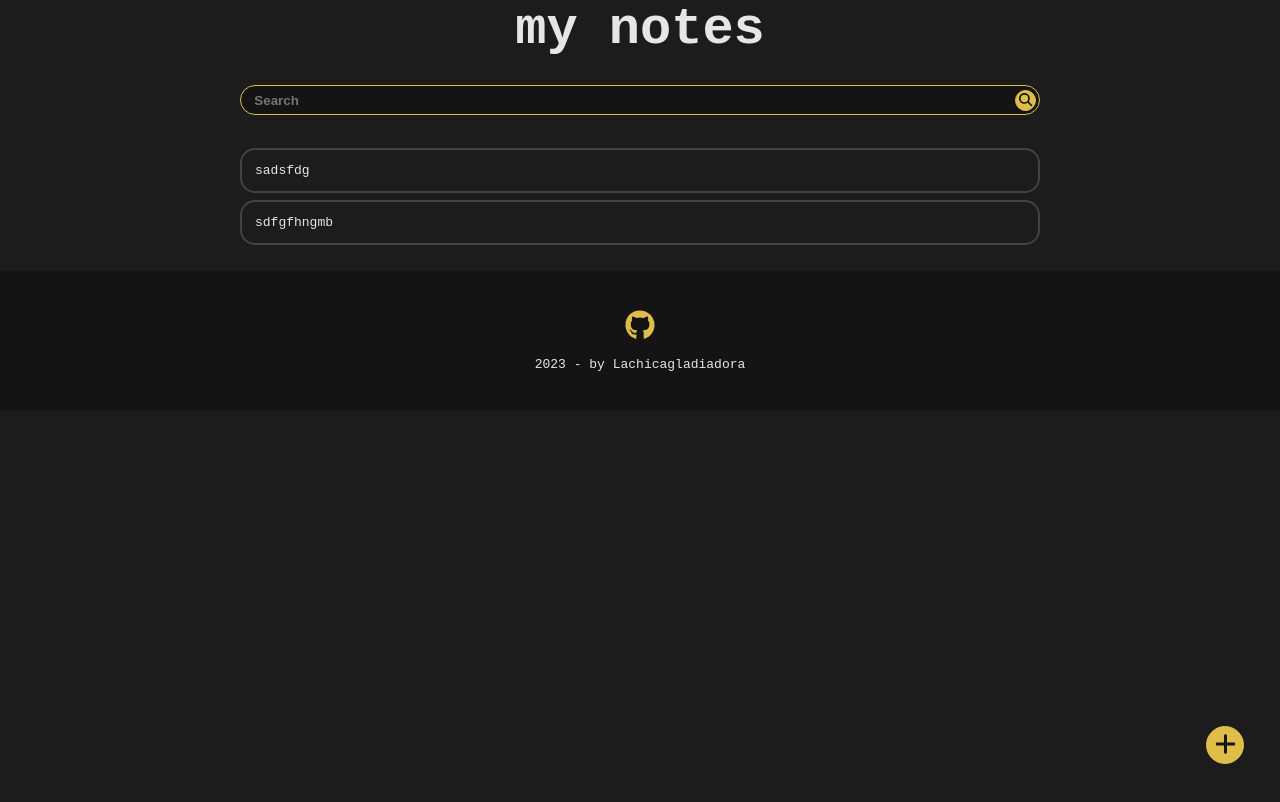
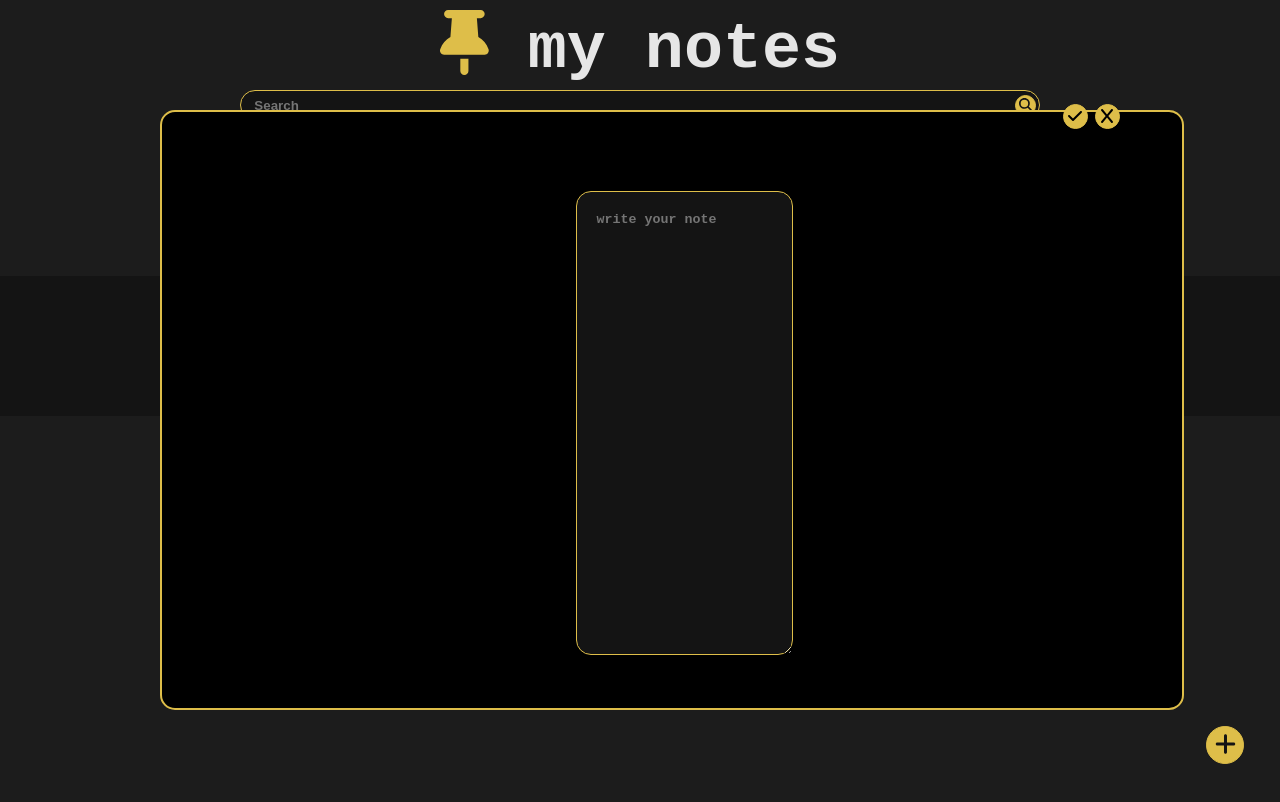
Before and after one commit to Lachicagladiadora/notes-app, a React (Vite) app: page / in a window 1280 px wide. Both pictures are taken after a click on the button 1225 px from the left and 745 px from the top of the page. Shown: the top 802 px of the page. Built offline with nearby package versions, Linux system fonts and the light colour scheme.

Commit message:
form for add note

```diff
--- a/src/App.tsx
+++ b/src/App.tsx
@@ -3,7 +3,9 @@ import './App.css'
 import { IconButton } from './components/IconButton'
 import { Input } from './components/Input'
 import { Note } from './components/Note'
+import { NoteForm } from './components/NoteForm'
 import { Form } from './components/Form'
+import { FontAwesomeIcon } from '@fortawesome/react-fontawesome'
 
 type NoteItem = {id:string, content: string}
 const noteList:NoteItem[] = [{
@@ -29,17 +31,22 @@ const renderList = (noteList:NoteItem[]) => {
   }))
 }
 
-const displayAddNoteForm = () => {
-  const [contentCopy, setContentCopy] = useState('content')
-  return(
-    <Form id={''} content={''}  onChange={()=>console.log('hi')}>
-      {<>
-        <Input id={""} placeholder='write your note' value={contentCopy} onChange={(e)=>setContentCopy(e.target.value)}/>
-        <IconButton id={""} title={"save note"} icon={"check"} onClick={()=>{}}/>
-        <IconButton id={""} title={"cancel"} icon={"x"} onClick={()=>{}}/>
-      </>}
-    </Form>
-  )
+const displayAddNoteForm = ({}:NoteItem[]):void => {
+  // const [contentCopy, setContentCopy] = useState('content')
+  // return(
+  //   <NoteForm id='' content=''onChange={() => (console.log('I am form from add note'))}>
+
+  //   </NoteForm>
+  // )
+  // return(
+  //   <Form id={''} content={''}  onChange={()=>console.log('hi')}>
+      // {<>
+      //   <Input id={""} placeholder='write your note' value={contentCopy} onChange={(e)=>setContentCopy(e.target.value)}/>
+      //   <IconButton id={""} title={"save note"} icon={"check"} onClick={()=>{}}/>
+      //   <IconButton id={""} title={"cancel"} icon={"x"} onClick={()=>{}}/>
+      // </>}
+  //   </Form>
+  // )
 }
 
 
@@ -48,18 +55,24 @@ const displayAddNoteForm = () => {
 
 function App() {
   const [displayAddNoteForm, setDisplayAddNoteForm] = useState(false)
+  const [contentCopy, setContentCopy] = useState('content')
+
   return(
     <>
       <h1
         style={{
           textAlign: 'center',
-          fontSize:'4em',
+          fontSize:'5em',
           marginBottom: '3px',
+          marginTop:'10px',
         }}
       >
-        my notes
+        <FontAwesomeIcon icon={'thumbtack'} style={{color:'#debe49'}}/> my notes
       </h1>
-      {displayAddNoteForm && <Form></Form>}
+      {displayAddNoteForm && <Form id={''} content={''} children={<>
+        <IconButton id={""} title={"save note"} icon={"check"} onClick={() => { } } style={{zoom: '120%', position:'fixed', top:'6.5em', right:'12em', background:'#debe49', color:'black' }}/>
+        <IconButton id={""} title={"cancel"} icon={"x"} onClick={() => { } } style={{zoom:'120%', position:'fixed', top:'6.5em', right:'10em', background:'#debe49', color:'black' }}/>
+      </>} onChange={(e:Event) => setContentCopy(e.target.value) }></Form>}
       <div
         style={{
           maxWidth: '800px',
@@ -87,7 +100,6 @@ function App() {
 
         {renderList(noteList)}
 
-        {displayAddNoteForm}
 
         <IconButton
           id='add-note-button'
--- a/src/components/Form.tsx
+++ b/src/components/Form.tsx
@@ -1,10 +1,10 @@
-import { CSSProperties } from "react"
+import { CSSProperties, ReactFragment } from "react"
 
 type FormProps = {
   id: string,
   content: string,
-  onChange: ()=>{},
-  children: JSX.Element,
+  onChange?: ()=>{},
+  children: JSX.Element | ReactFragment,
   style?:CSSProperties
 }
 
@@ -13,12 +13,36 @@ export const Form = ({id, content, onChange: onChange, children, style}:FormProp
     <form
       id={id}
       content={content}
-      onChange={onChange}
+
       style={{
-        margin: '2em',
+        margin: '4em 2.5em 2em 4em',
+        background: 'black',
+        border:'solid 2px #debe49',
+        width: '80%',
+        height: '75%',
+        borderRadius: '15px',
+        padding: '2em',
+        display:'flex',
+        justifyContent: 'center',
+        position:'fixed',
+        bottom: '4rem',
+        right: '4rem',
         ...style
       }}
     >
+      <textarea name="write" id={id}  placeholder='write your note' value={''} onChange={onChange}
+        style={{
+          borderRadius: '15px',
+          borderStyle: 'none',
+          padding: '1.5em 1.5em',
+          marginTop:'4em',
+          marginRight: '-25px',
+          border:'solid 1px #debe49',
+          background: '#141414',
+          color:'#e6e6e6',
+          fontWeight: 'bold',
+          marginBottom: '2em'}}
+      />
       {children}
     </form>
   )
--- /dev/null
+++ b/src/components/NoteForm.tsx
@@ -0,0 +1,34 @@
+import { CSSProperties } from "react"
+import { Input } from "./Input"
+import { IconButton } from "./IconButton"
+
+type NoteFormProps = {
+  id: string,
+  content?:string,
+  onChange: ()=>{},
+  children: JSX.Element,
+  style: CSSProperties
+}
+
+export const NoteForm = ({id, content, onChange, children, style}:NoteFormProps) => {
+  return (
+    <form
+      id={id}
+      content={content}
+      onChange={onChange}
+      style={{
+        background: '#141414',
+        color: '#e6e6e6',
+        border: 'solid 5px red',
+        ...style
+      }}
+    >
+      {children}=
+      {<>
+        <Input id={""} placeholder='write your note' value={contentCopy} onChange={(e) => setContentCopy(e.target.value)} />
+        <IconButton id={""} title={"save note"} icon={"check"} onClick={() => { } } />
+        <IconButton id={""} title={"cancel"} icon={"x"} onClick={() => { } } />
+      </>}
+    </form>
+  )
+}
```
